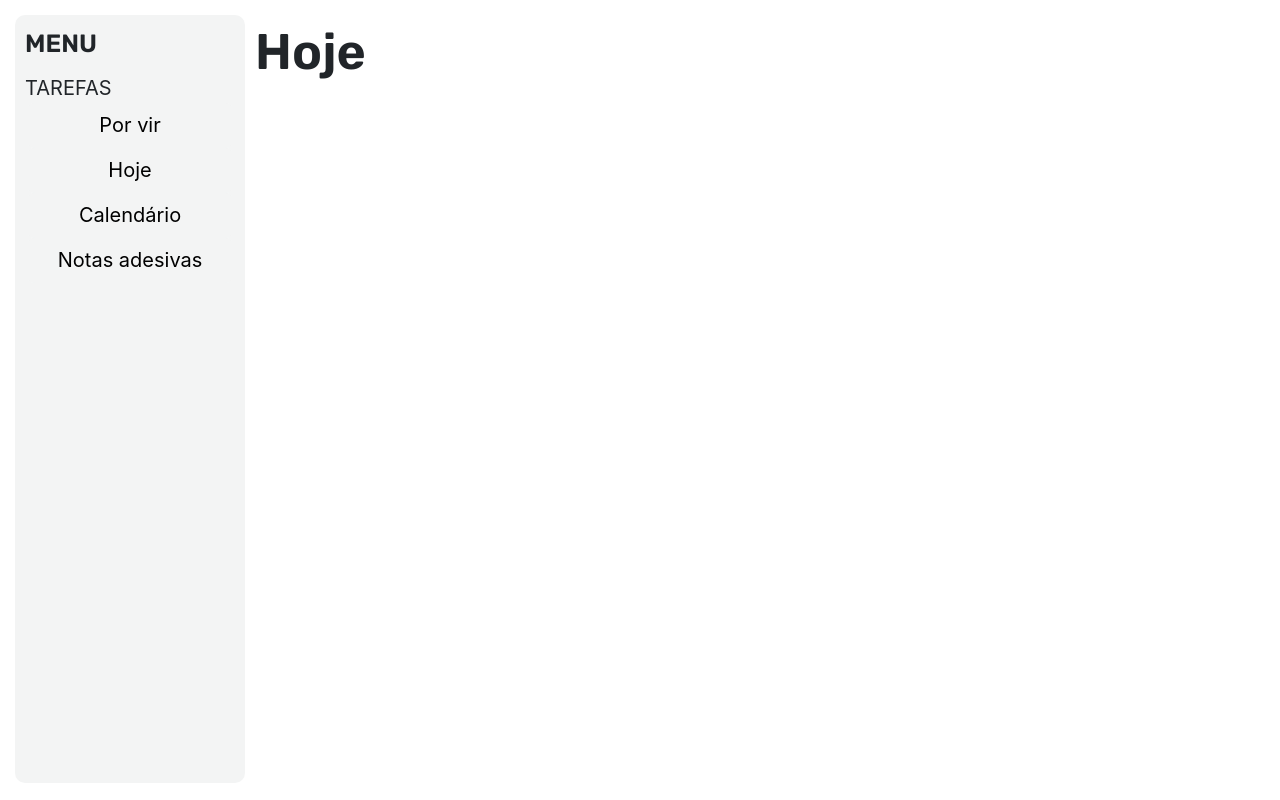
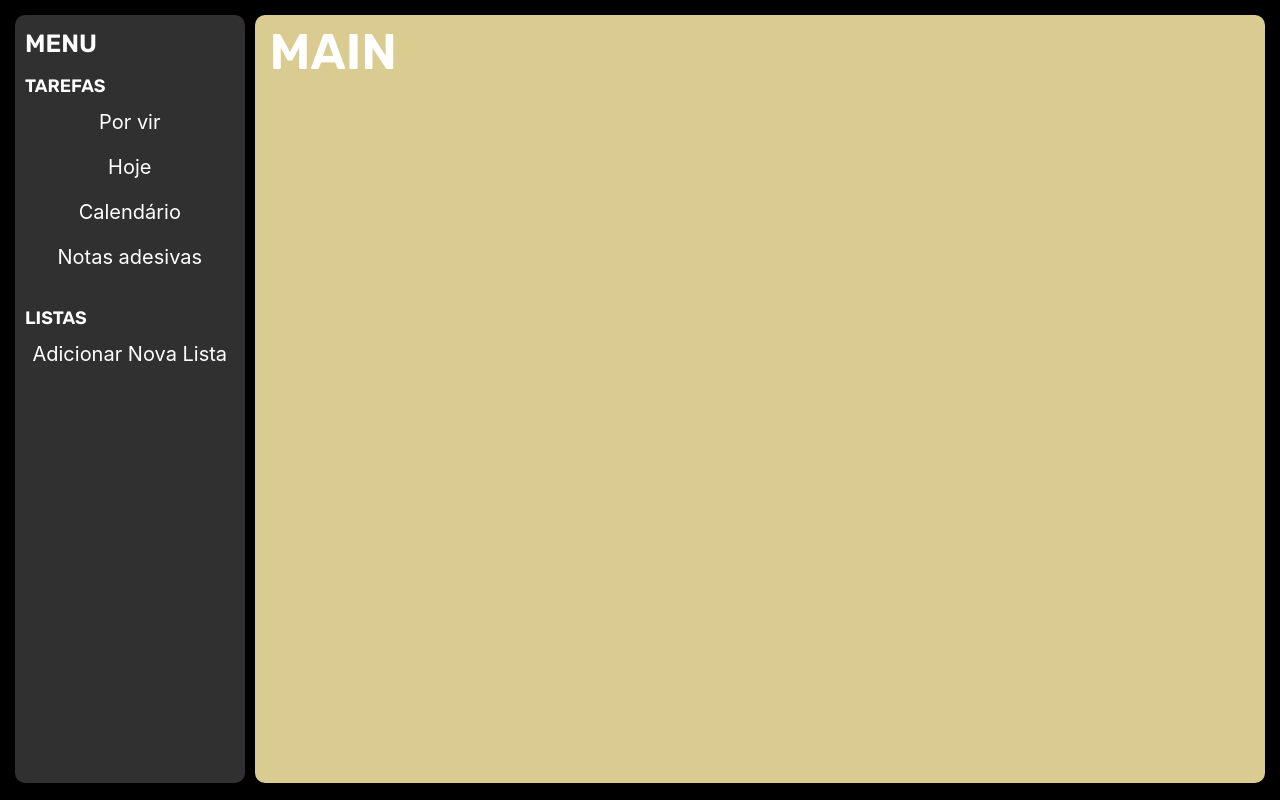
Before and after one commit to SergioTEC/todolist, a PHP site: page / in a window 1280 px wide. Run offline with PHP 8.4, Linux system fonts and the light colour scheme.

Commit message:
adding list menu and changing styles

```diff
--- a/css/custom-styles.css
+++ b/css/custom-styles.css
@@ -2,11 +2,12 @@
     padding: 10px;
     width: 35vh;
     height: 100%;
-    background-color: #F3F4F4;
+    background-color: #303030;
     border-radius: 10px;
+    color: white;
 }
 
-.menu-text {
+.menu-style-text {
     font-size: 25px;
     font-family: 'Rubik', sans-serif;
 }
@@ -14,10 +15,12 @@
 .main-style {
     width: 100%;
     height: 96vh;
-    background-color: white;
+    background-color: #dacc91;
     font-size: 25px;
     border-radius: 10px;
     margin-left: 10px;
+    color: white;
+    padding-left: 15px;
 }
 
 .today-style {
@@ -29,6 +32,12 @@
     height: 96vh;
     display: flex;
     margin: 15px;
+    background-color: #000000;
+}
+
+.task-style-text {
+    font-family: 'Rubik', sans-serif;
+    font-size: 18px;
 }
 
 .task-style {
@@ -40,14 +49,28 @@
 }
 
 .button-style {
-    background-color: #F3F4F4;
+    background-color: #303030;
     border: none;
     border-radius: 10px;
     height: 45px;
     font-size: 20px;
     justify-content: space-between;
+    color: white;
 }
 
 .button-style:hover {
-    background-color: #dcdcdc;
+    background-color: #000000;
 }
+
+.list-style {
+    display: flex;
+    flex-direction: column;
+    margin-top: 25px;
+    margin-bottom: 10px;
+    font-size: 20px;
+}
+
+.list-style-text {
+    font-size: 18px;
+    font-family: 'Rubik', sans-serif;
+}
--- a/index.php
+++ b/index.php
@@ -15,12 +15,15 @@
 <body class="body-style">
 
     <nav class="menu-style">
-        <div class="menu-text">
+        <div class="menu-style-text">
             MENU
         </div>
 
         <div class="task-style">
-            TAREFAS
+            <div class="task-style-text">
+                TAREFAS
+            </div>
+
             <button class="button-style">
                 Por vir
             </button>
@@ -37,11 +40,21 @@
                 Notas adesivas
             </button>
         </div>
+
+        <div class="list-style">
+            <div class="list-style-text">
+                LISTAS
+            </div>
+
+            <button class="button-style">
+                Adicionar Nova Lista
+            </button>
+        </div>
     </nav>
 
     <main class="main-style">
         <div class="today-style">
-            Hoje
+            MAIN
         </div>
     </main>
 
```
